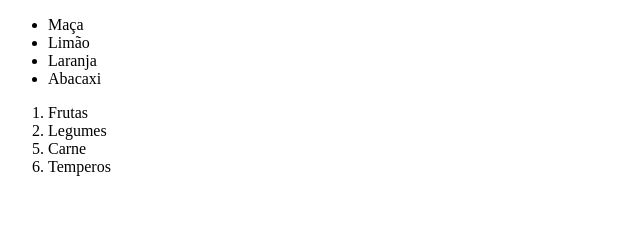
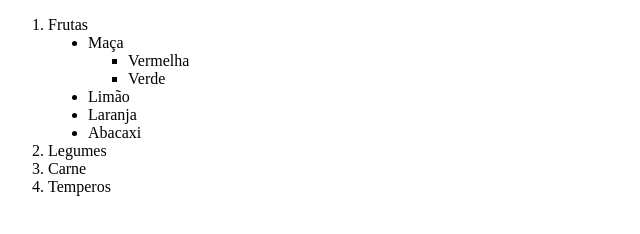
Before and after one commit to treinaweb/html-e-css-apresentacao-de-dados, a plain HTML site: page apresentação de dados/index.html in a window 1280 px wide. Shown: the whole page, without its empty margins (0-640 px from the left). Drawn offline with Linux system fonts and the light colour scheme.

Commit message:
1-5 Declarando lista dentro de lista

```diff
--- a/apresentação de dados/index.html
+++ b/apresentação de dados/index.html
@@ -8,17 +8,24 @@
     <title>Listas</title>
 </head>
 <body>
-    <ul class="lista">
-        <li>Maça</li>
-        <li>Limão</li>
-        <li>Laranja</li>
-        <li>Abacaxi</li>
-    </ul>
+
 
     <ol>
-        <li>Frutas</li>
+        <li>Frutas
+            <ul class="lista">
+                <li>Maça
+                    <ul>
+                        <li>Vermelha</li>
+                        <li>Verde</li>
+                    </ul>
+                </li>
+                <li>Limão</li>
+                <li>Laranja</li>
+                <li>Abacaxi</li>
+            </ul>
+        </li>
         <li>Legumes</li>
-        <li value="5">Carne</li>
+        <li>Carne</li>
         <li>Temperos</li>
     </ol>
 
```
